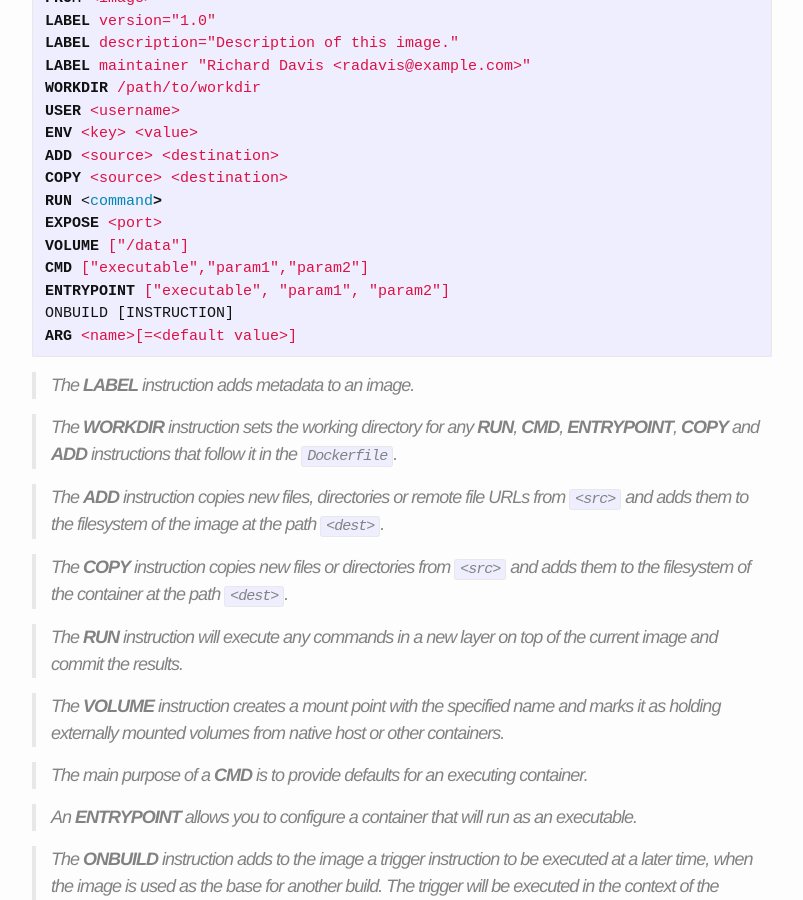
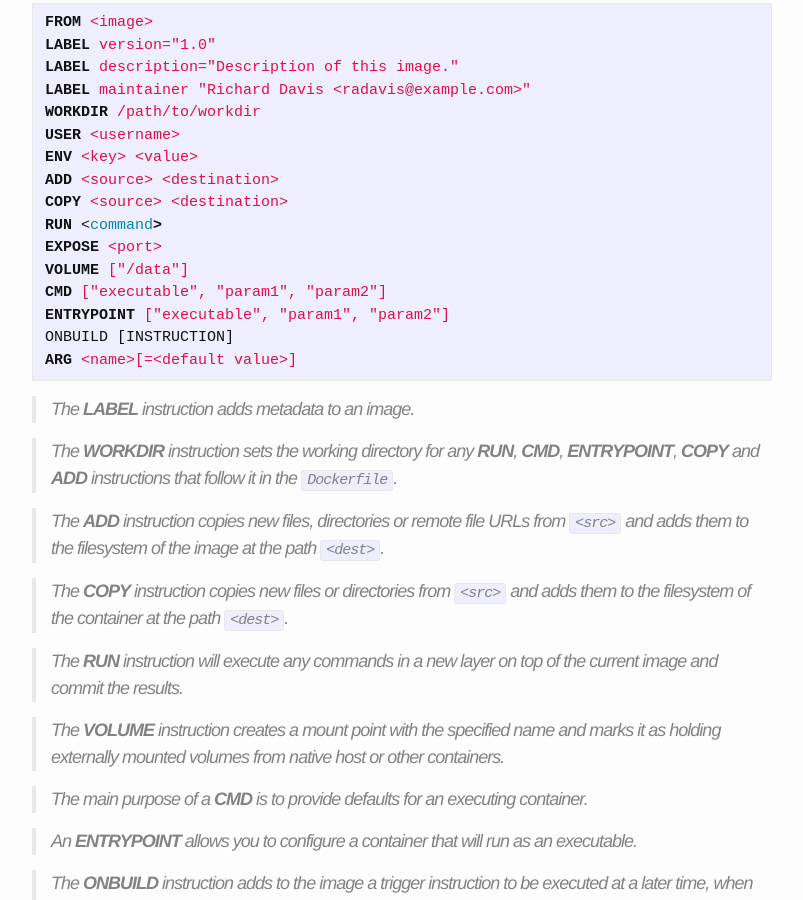
Before and after one commit to radavis/radavis.github.io, a Jekyll site: the page built from _posts/2017-01-21-docker-notes.markdown, in a window 1280 px wide and 900 px high, scrolled down 2729 px. Shown: the whole window, without its empty margins (238-1041 px from the left). Built offline with Jekyll 4.4.1, drawn with Linux system fonts in a browser that asks for light colours; some of the changed lines change nothing that is shown; some of the changed text lies outside the part shown.

Commit message:
update drafts

```diff
--- a/_posts/2017-01-21-docker-notes.markdown
+++ b/_posts/2017-01-21-docker-notes.markdown
@@ -16,6 +16,7 @@
 * [Docker ARG, ENV, and .env](https://vsupalov.com/docker-arg-env-variable-guide/)
 * [Setting Default Docker Environment Variables During Image Build](https://vsupalov.com/docker-build-time-env-values/)
 * [Docker Tutorial Series](https://rominirani.com/docker-tutorial-series-a7e6ff90a023)
+* [How to use Entrypoint](https://medium.com/the-code-review/how-to-use-entrypoint-with-docker-and-docker-compose-1c2062aa17a2)
 
 # Verify Installation
 
@@ -154,7 +155,7 @@
 RUN <command>
 EXPOSE <port>
 VOLUME ["/data"]
-CMD ["executable","param1","param2"]
+CMD ["executable", "param1", "param2"]
 ENTRYPOINT ["executable", "param1", "param2"]
 ONBUILD [INSTRUCTION]
 ARG <name>[=<default value>]
@@ -167,7 +168,7 @@
 > follow it in the `Dockerfile`.
 
 > The **ADD** instruction copies new files, directories or remote file URLs
->  from `<src>` and adds them to the filesystem of the image at the path `<dest>`.
+> from `<src>` and adds them to the filesystem of the image at the path `<dest>`.
 
 > The **COPY** instruction copies new files or directories from `<src>` and
 > adds them to the filesystem of the container at the path `<dest>`.
```
